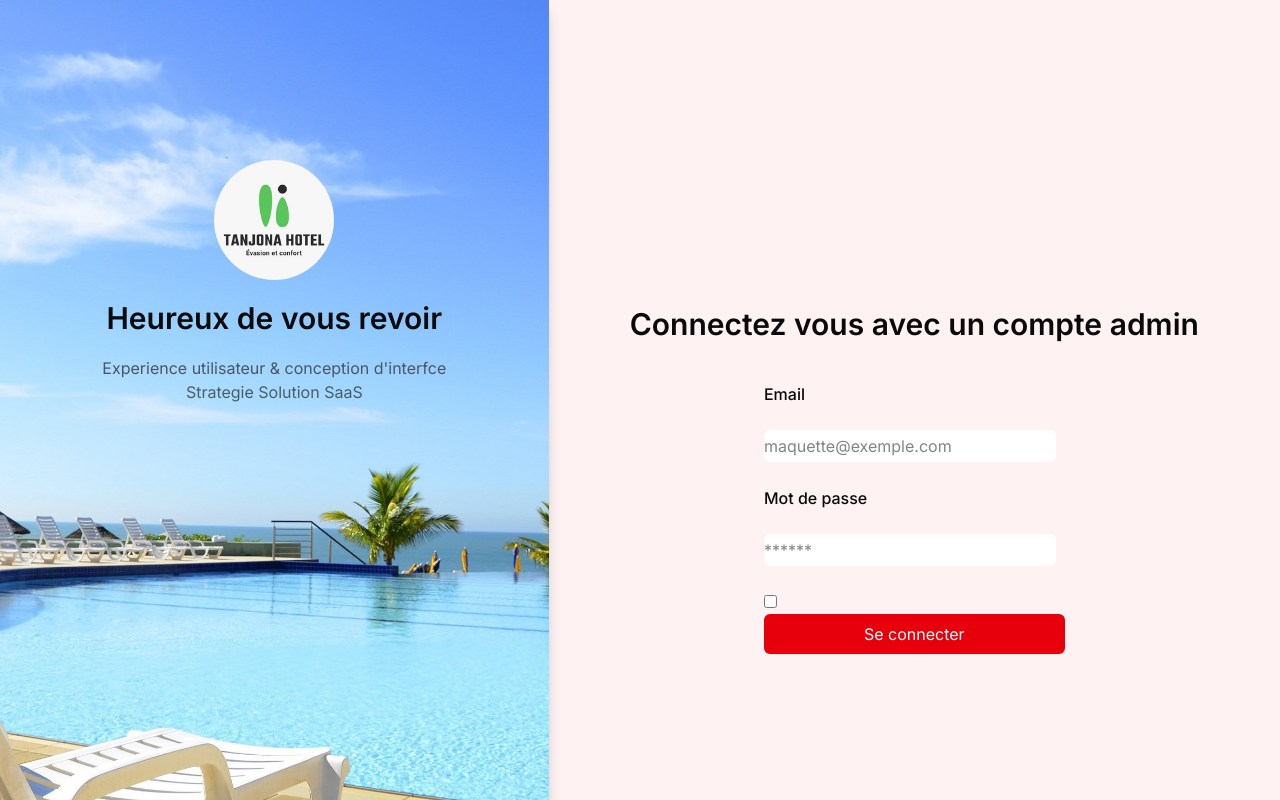
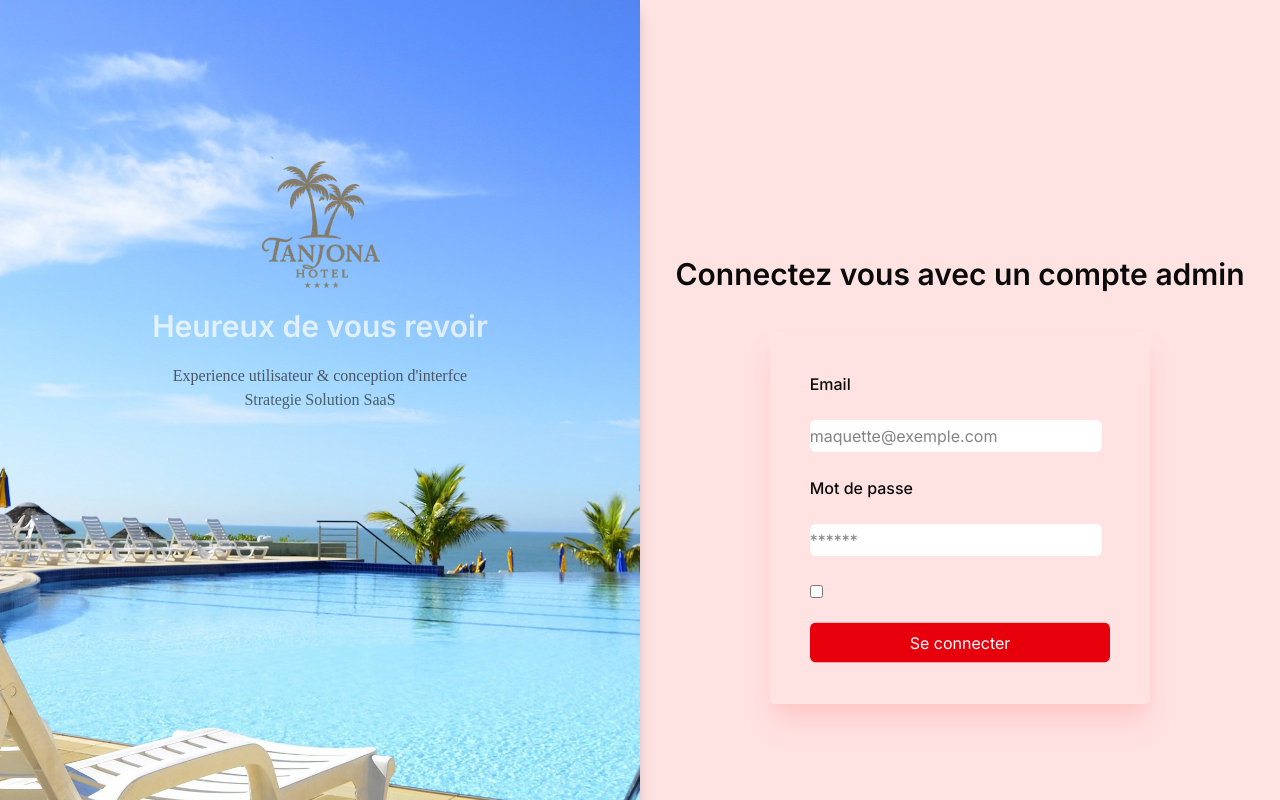
Before and after one commit to Tanjona-Dev/Hotel_Management, a React (Vite) app: page / in a window 1280 px wide. Shown: the top 800 px of the page. Built offline with nearby package versions, Linux system fonts and the light colour scheme; a web font is replaced by a local one.

Commit message:
Amelioration: login, logo

```diff
--- a/src/Components/NavBar/index.jsx
+++ b/src/Components/NavBar/index.jsx
@@ -32,7 +32,7 @@ function NavBar() {
 
   return (
     <div>
-      <ul className="flex flex-col gap-5">
+      <ul className="flex flex-col gap-7">
         {dashBordNavigation.map((nav, index) => (
           <Link
             to={`${nav.href}`}
--- a/src/Components/NavBarHorizontale/index.jsx
+++ b/src/Components/NavBarHorizontale/index.jsx
@@ -1,14 +1,17 @@
 import { useContext } from "react";
 import { Link } from "react-router";
-import { LogOut, Search } from "lucide-react";
+import { LogOut, Search, Star } from "lucide-react";
 import { LiensContext } from "../../utils/context";
+import LogoHotel from "../../assets/logoHotel.png"
 
 function NavBarHorizontale() {
   const { liens } = useContext(LiensContext);
   return (
     <div>
-      <div className="flex items-center py-5 mx-auto">
-        <h1 className="text-3xl ml-5 playwrite opacity-90 border border-black/10">Tanjona Hotel</h1>
+      <div className="flex items-center py-3 mx-auto">
+        <div>
+            <img src={LogoHotel} alt="" className="w-20 h-18 ml-10 mr-22" />
+        </div>
         <div className="flex items-center ml-17 w-100 font-bold text-2xl">
           {liens}
         </div>
--- a/src/Pages/Login/index.jsx
+++ b/src/Pages/Login/index.jsx
@@ -1,6 +1,7 @@
 import { Link } from "react-router";
 import LoginImage from "../../../src/assets/Login.jpg";
 import Logologo from "../../assets/Preview.png";
+import logoHotel from "../../assets/logoHotel.png";
 
 function handleSubmit(e) {
   return e.preventDefault();
@@ -8,29 +9,33 @@ function handleSubmit(e) {
 
 function Login() {
   return (
-    <div className="grid grid-cols-[1.5fr_2fr] max-sm:flex flex-col">
+    <div className="grid grid-cols-[2fr_2fr] max-sm:flex flex-col">
       <div className="relative h-240 w-full">
-        <div className="absolute inset-0 shadow-lg shadow-black/20 ">
+        <div className="absolute inset-0  shadow-lg shadow-black/20">
           <img src={LoginImage} alt="" className="w-full h-full object-cover" />
         </div>
         <div className="relative z-10 flex flex-col items-center gap-5 mt-40">
-          <img src={Logologo} className="w-30  rounded-full" />
-          <h1 className="text-3xl font-semibold">Heureux de vous revoir</h1>
+          <img src={logoHotel} className="w-30 opacity-80" />
+          <h1 className="text-3xl font-semibold text-white/70">
+            Heureux de vous revoir
+          </h1>
           <div>
-            <p className="text-gray-600">
+            <p className="text-gray-600 playwrite">
               Experience utilisateur & conception d'interfce
             </p>
-            <p className="opacity-60 text-center">Strategie Solution SaaS</p>
+            <p className="opacity-60 text-center playwrite">
+              Strategie Solution SaaS
+            </p>
           </div>
         </div>
       </div>
       <div>
-        <div className="bg-red-50 flex flex-col items-center justify-center h-240">
+        <div className="bg-red-100 flex flex-col items-center justify-center h-240">
           <div className="flex flex-col items-center justify-center gap-10 ">
             <h2 className="text-3xl font-semibold">
               Connectez vous avec un compte admin
             </h2>
-            <div>
+            <div className="shadow-xl shadow-red-200 rounded p-10 transition-all duration-400 hover:scale-x-101 hover:shadow-white  ">
               <form action="" onSubmit={(e) => handleSubmit(e)}>
                 <label htmlFor="email" className="font-medium">
                   Email
@@ -65,7 +70,7 @@ function Login() {
                 <input type="checkbox" name="" id="" />
                 {/* je dois mettre un lien sur cette bouttoun pour naviger dans la page dashbord */}
                 <div>
-                  <button className="bg-red-600 text-white rounded-sm px-25 h-10 hover:opacity-70 transition">
+                  <button className="animate-bounce mt-5 bg-red-600 text-white rounded-sm px-25 h-10 hover:bg-red-700 transition">
                     <Link to={`/Dashbord`}>Se connecter</Link>
                   </button>
                 </div>
--- a/src/Pages/Tableau-De-Bord/index.jsx
+++ b/src/Pages/Tableau-De-Bord/index.jsx
@@ -54,7 +54,7 @@ const Calendar = () => {
   }
 
   return (
-    <div className="w-100 mx-auto h-90 p-4">
+    <div className="w-100 mx-auto h-85 p-4">
       <div className="flex justify-between items-center mb-4">
         <button onClick={prevMonth} className="text-orange-500 hover:underline">
           ← Mois précédent
```
Also changed, not shown: src/assets/logoHotel.png (added).
